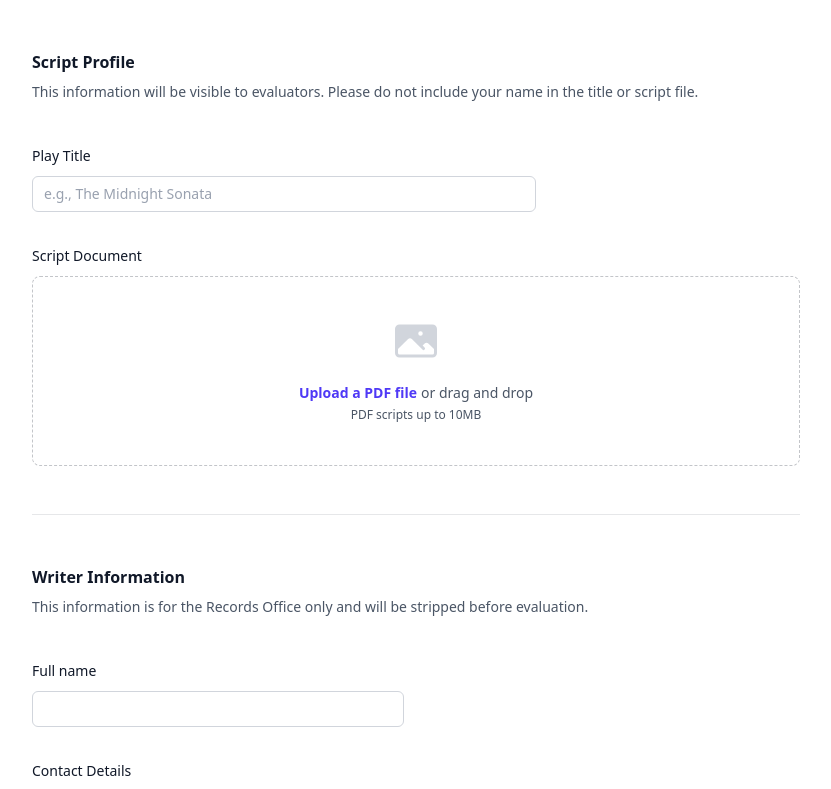
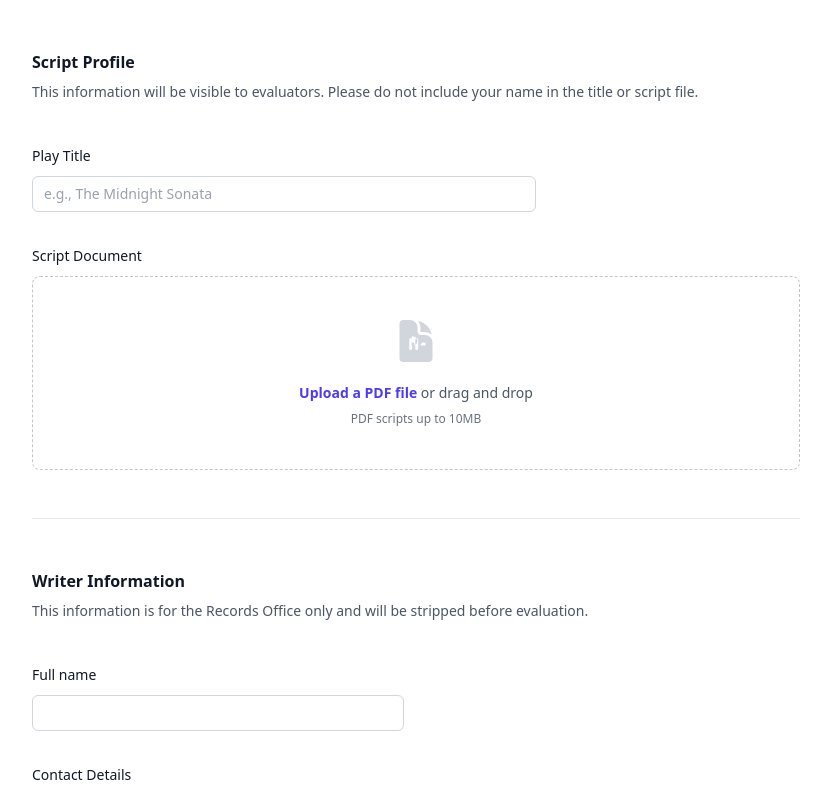
Before and after one commit to cipherWizard31/ScriptEval, a Next.js app: page /forms/upload in a window 1280 px wide. Shown: the top 789 px of the page, without its empty margins (224-1055 px from the left). Built offline with nearby package versions, Linux system fonts and the light colour scheme.

Commit message:
UPdated the file state on the upload form

```diff
--- a/app/forms/upload/page.tsx
+++ b/app/forms/upload/page.tsx
@@ -1,13 +1,15 @@
 // app/forms/upload/page.tsx
 'use client'
 
-import { useState } from 'react';
+import { useState, useRef } from 'react';
 import { uploadScript } from '@/app/actions/public-upload';
 import toast from 'react-hot-toast';
 import { useRouter } from 'next/navigation';
 
 export default function PublicUpload() {
   const [loading, setLoading] = useState(false);
+  const [selectedFile, setSelectedFile] = useState<File | null>(null);
+  const fileInputRef = useRef<HTMLInputElement>(null);
   const router = useRouter();
 
   async function handleAction(formData: FormData) {
@@ -30,21 +32,21 @@ export default function PublicUpload() {
   }
 
   return (
-    <div className="min-h-screen bg-white  py-12 px-6 lg:px-8">
+    <div className="min-h-screen bg-white py-12 px-6 lg:px-8">
       <div className="max-w-3xl mx-auto">
         <form action={handleAction}>
           <div className="space-y-12">
 
             {/* SECTION 1: SCRIPT DETAILS */}
             <div className="border-b border-gray-900/10 pb-12">
-              <h2 className="text-base/7 font-semibold text-gray-900 ">Script Profile</h2>
-              <p className="mt-1 text-sm/6 text-gray-600 ">
+              <h2 className="text-base/7 font-semibold text-gray-900">Script Profile</h2>
+              <p className="mt-1 text-sm/6 text-gray-600">
                 This information will be visible to evaluators. Please do not include your name in the title or script file.
               </p>
 
               <div className="mt-10 grid grid-cols-1 gap-x-6 gap-y-8 sm:grid-cols-6">
                 <div className="sm:col-span-4">
-                  <label htmlFor="title" className="block text-sm/6 font-medium text-gray-900 ">
+                  <label htmlFor="title" className="block text-sm/6 font-medium text-gray-900">
                     Play Title
                   </label>
                   <div className="mt-2">
@@ -54,29 +56,93 @@ export default function PublicUpload() {
                       type="text"
                       required
                       placeholder="e.g., The Midnight Sonata"
-                      className="block w-full rounded-md bg-white px-3 py-1.5 text-base text-gray-900 outline-1 -outline-offset-1 outline-gray-300 placeholder:text-gray-400 focus:outline-2 focus:-outline-offset-2 focus:outline-indigo-600 sm:text-sm/6 "
+                      className="block w-full rounded-md bg-white px-3 py-1.5 text-base text-gray-900 outline-1 -outline-offset-1 outline-gray-300 placeholder:text-gray-400 focus:outline-2 focus:-outline-offset-2 focus:outline-indigo-600 sm:text-sm/6"
                     />
                   </div>
                 </div>
 
                 <div className="col-span-full">
-                  <label htmlFor="file-upload" className="block text-sm/6 font-medium text-gray-900 ">
+                  <label className="block text-sm/6 font-medium text-gray-900">
                     Script Document
                   </label>
-                  <div className="mt-2 flex justify-center rounded-lg border border-dashed border-gray-900/25 px-6 py-10">
-                    <div className="text-center">
-                      <svg viewBox="0 0 24 24" fill="currentColor" aria-hidden="true" className="mx-auto size-12 text-gray-300">
-                        <path d="M1.5 6a2.25 2.25 0 0 1 2.25-2.25h16.5A2.25 2.25 0 0 1 22.5 6v12a2.25 2.25 0 0 1-2.25 2.25H3.75A2.25 2.25 0 0 1 1.5 18V6ZM3 16.06V18c0 .414.336.75.75.75h16.5A.75.75 0 0 0 21 18v-1.94l-2.69-2.689a1.5 1.5 0 0 0-2.12 0l-.88.879.97.97a.75.75 0 1 1-1.06 1.06l-5.16-5.159a1.5 1.5 0 0 0-2.12 0L3 16.061Zm10.125-7.81a1.125 1.125 0 1 1 2.25 0 1.125 1.125 0 0 1-2.25 0Z" clipRule="evenodd" fillRule="evenodd" />
-                      </svg>
-                      <div className="mt-4 flex text-sm/6 text-gray-600">
-                        <label htmlFor="scriptFile" className="relative cursor-pointer rounded-md bg-transparent font-semibold text-indigo-600 focus-within:outline-2 focus-within:outline-offset-2 focus-within:outline-indigo-600 hover:text-indigo-500">
-                          <span>Upload a PDF file</span>
-                          <input id="scriptFile" name="scriptFile" type="file" accept=".pdf" required className="sr-only" />
-                        </label>
-                        <p className="pl-1">or drag and drop</p>
+                  <div className="mt-2">
+
+                    {/*
+                      Single file input — always mounted in the DOM so FormData
+                      always picks it up. The visual layer swaps around it.
+                    */}
+                    <input
+                      ref={fileInputRef}
+                      id="scriptFile"
+                      name="scriptFile"
+                      type="file"
+                      accept=".pdf"
+                      required
+                      className="sr-only"
+                      onChange={(e) => setSelectedFile(e.target.files?.[0] ?? null)}
+                    />
+
+                    {selectedFile ? (
+                      /* ── File selected state ── */
+                      <div className="flex items-center justify-between rounded-lg border border-gray-900/25 bg-gray-50 px-6 py-4">
+                        <div className="flex items-center gap-3">
+                          <svg
+                            className="size-8 shrink-0 text-red-500"
+                            viewBox="0 0 24 24"
+                            fill="currentColor"
+                            aria-hidden="true"
+                          >
+                            <path
+                              fillRule="evenodd"
+                              clipRule="evenodd"
+                              d="M5.625 1.5H9a3.75 3.75 0 0 1 3.75 3.75v1.875c0 1.036.84 1.875 1.875 1.875H16.5a3.75 3.75 0 0 1 3.75 3.75v7.875c0 1.035-.84 1.875-1.875 1.875H5.625a1.875 1.875 0 0 1-1.875-1.875V3.375c0-1.036.84-1.875 1.875-1.875Zm7.5 9.75a.75.75 0 0 0-1.5 0v4.5a.75.75 0 0 0 1.5 0v-4.5Zm1.5 2.25a.75.75 0 0 1 .75-.75h.75a.75.75 0 0 1 0 1.5H15a.75.75 0 0 1-.75-.75Zm-4.5-2.25a.75.75 0 0 0-1.5 0v4.5a.75.75 0 0 0 1.5 0v-1.5h.375a2.25 2.25 0 0 0 0-4.5H9.75Zm0 1.5h.375a.75.75 0 0 1 0 1.5H9.75v-1.5Z"
+                            />
+                            <path d="M12.971 1.816A5.23 5.23 0 0 1 14.25 5.25v1.875c0 .207.168.375.375.375H16.5a5.23 5.23 0 0 1 3.434 1.279 9.768 9.768 0 0 0-6.963-6.963Z" />
+                          </svg>
+                          <div>
+                            <p className="text-sm font-medium text-gray-900">{selectedFile.name}</p>
+                            <p className="text-xs text-gray-500">
+                              {(selectedFile.size / 1024 / 1024).toFixed(2)} MB
+                            </p>
+                          </div>
+                        </div>
+                        <button
+                          type="button"
+                          onClick={() => fileInputRef.current?.click()}
+                          className="text-sm font-semibold text-indigo-600 hover:text-indigo-500"
+                        >
+                          Change
+                        </button>
                       </div>
-                      <p className="text-xs/5 text-gray-600 ">PDF scripts up to 10MB</p>
-                    </div>
+                    ) : (
+                      /* ── Empty/prompt state ── */
+                      <button
+                        type="button"
+                        onClick={() => fileInputRef.current?.click()}
+                        className="w-full flex justify-center rounded-lg border border-dashed border-gray-900/25 px-6 py-10 hover:border-indigo-400 transition-colors"
+                      >
+                        <div className="text-center pointer-events-none">
+                          <svg
+                            className="mx-auto size-12 text-gray-300"
+                            viewBox="0 0 24 24"
+                            fill="currentColor"
+                            aria-hidden="true"
+                          >
+                            <path
+                              fillRule="evenodd"
+                              clipRule="evenodd"
+                              d="M5.625 1.5H9a3.75 3.75 0 0 1 3.75 3.75v1.875c0 1.036.84 1.875 1.875 1.875H16.5a3.75 3.75 0 0 1 3.75 3.75v7.875c0 1.035-.84 1.875-1.875 1.875H5.625a1.875 1.875 0 0 1-1.875-1.875V3.375c0-1.036.84-1.875 1.875-1.875Zm7.5 9.75a.75.75 0 0 0-1.5 0v4.5a.75.75 0 0 0 1.5 0v-4.5Zm1.5 2.25a.75.75 0 0 1 .75-.75h.75a.75.75 0 0 1 0 1.5H15a.75.75 0 0 1-.75-.75Zm-4.5-2.25a.75.75 0 0 0-1.5 0v4.5a.75.75 0 0 0 1.5 0v-1.5h.375a2.25 2.25 0 0 0 0-4.5H9.75Zm0 1.5h.375a.75.75 0 0 1 0 1.5H9.75v-1.5Z"
+                            />
+                            <path d="M12.971 1.816A5.23 5.23 0 0 1 14.25 5.25v1.875c0 .207.168.375.375.375H16.5a5.23 5.23 0 0 1 3.434 1.279 9.768 9.768 0 0 0-6.963-6.963Z" />
+                          </svg>
+                          <p className="mt-4 text-sm/6 text-gray-600">
+                            <span className="font-semibold text-indigo-600">Upload a PDF file</span>
+                            {' '}or drag and drop
+                          </p>
+                          <p className="text-xs/5 text-gray-500 mt-1">PDF scripts up to 10MB</p>
+                        </div>
+                      </button>
+                    )}
                   </div>
                 </div>
               </div>
@@ -84,14 +150,14 @@ export default function PublicUpload() {
 
             {/* SECTION 2: BLIND REVIEW INFO */}
             <div className="border-b border-gray-900/10 pb-12">
-              <h2 className="text-base/7 font-semibold text-gray-900 ">Writer Information</h2>
+              <h2 className="text-base/7 font-semibold text-gray-900">Writer Information</h2>
               <p className="mt-1 text-sm/6 text-gray-600">
                 This information is for the Records Office only and will be stripped before evaluation.
               </p>
 
               <div className="mt-10 grid grid-cols-1 gap-x-6 gap-y-8 sm:grid-cols-6">
                 <div className="sm:col-span-3">
-                  <label htmlFor="author" className="block text-sm/6 font-medium text-gray-900 ">
+                  <label htmlFor="author" className="block text-sm/6 font-medium text-gray-900">
                     Full name
                   </label>
                   <div className="mt-2">
@@ -107,7 +173,7 @@ export default function PublicUpload() {
                 </div>
 
                 <div className="sm:col-span-4">
-                  <label htmlFor="contact" className="block text-sm/6 font-medium text-gray-900 ">
+                  <label htmlFor="contact" className="block text-sm/6 font-medium text-gray-900">
                     Contact Details
                   </label>
                   <div className="mt-2">
@@ -136,7 +202,7 @@ export default function PublicUpload() {
             <button
               type="submit"
               disabled={loading}
-              className="rounded-md bg-indigo-600 px-3 py-2 text-sm font-semibold text-white shadow-xs hover:bg-indigo-500 focus-visible:outline-2 focus-visible:outline-offset-2 focus-visible:outline-indigo-600 "
+              className="rounded-md bg-indigo-600 px-3 py-2 text-sm font-semibold text-white shadow-xs hover:bg-indigo-500 focus-visible:outline-2 focus-visible:outline-offset-2 focus-visible:outline-indigo-600 disabled:opacity-50 disabled:cursor-not-allowed"
             >
               {loading ? 'Submitting...' : 'Save Submission'}
             </button>
--- a/package.json
+++ b/package.json
@@ -10,6 +10,7 @@
   },
   "dependencies": {
     "better-sqlite3": "^12.8.0",
+    "lucide-react": "^1.7.0",
     "next": "16.1.7",
     "react": "19.2.3",
     "react-dom": "19.2.3",
```
Also changed, not shown: app/components/records/Sidebar.tsx (+5 -35 lines), 2 other files (tests, documents, lock files or other folders).
